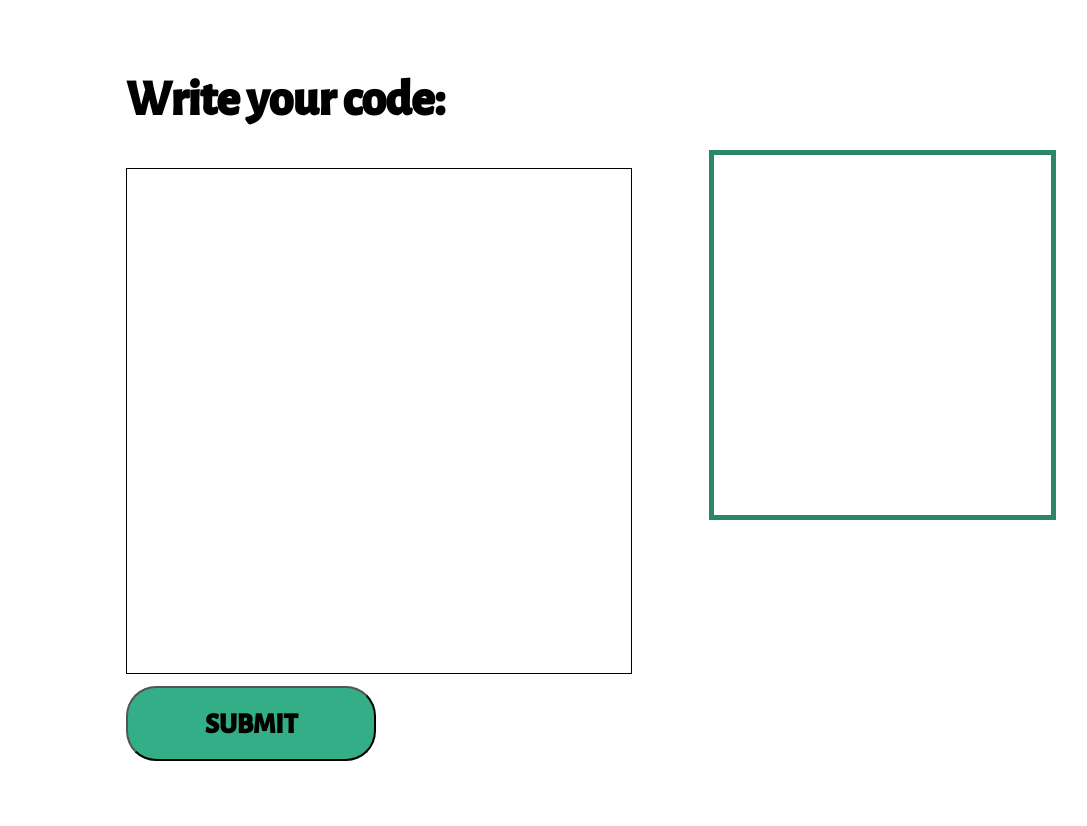
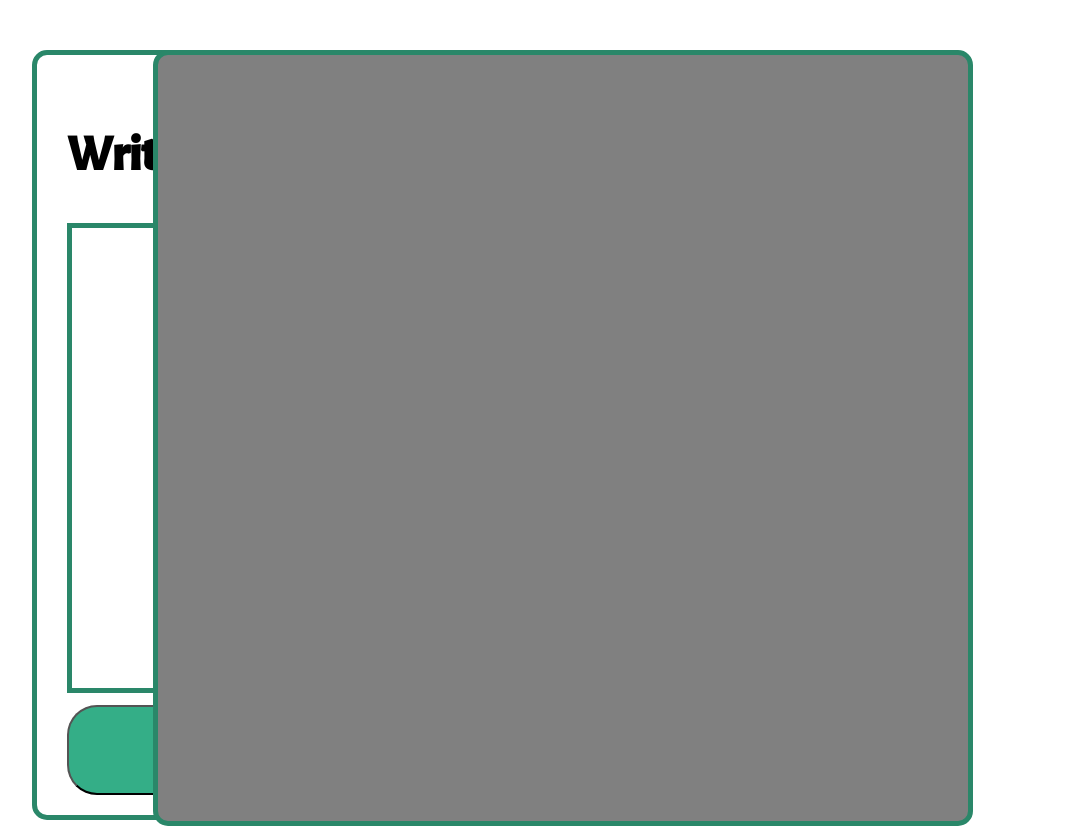
Before and after one commit to m1sklick/HTML-code-realiser, a plain HTML site: page index.html in a window 1280 px wide. Shown: the whole page, without its empty margins (32-1119 px from the left). Before the commit the page ends 800 px from the top, so only its background shows below. Drawn offline with Linux system fonts and the light colour scheme.

Commit message:
some changes in css

```diff
--- a/index.html
+++ b/index.html
@@ -9,15 +9,11 @@
 </head>
 <body>
     <form id="form" class="form">
-        <div>
             <label id="form_code" class="form_code">Write your code:</label>
             <textarea id="code"></textarea>
-        </div>
         <button type="submit" class="form_button">Submit</button>
     </form>
-    <div id="realiser" class="realiser">
-
-    </div>
+    <div id="realiser" class="realiser"></div>
     <script src="script.js"></script>
 </body>
 </html>
--- a/style.css
+++ b/style.css
@@ -10,24 +10,33 @@ body {
     margin: 0;
     padding: 0;
     overflow: hidden;
-    display: flex;
 }
 .form {
+    position: absolute;
+    top: 50px;
     width: 600px;
-    height: 600px;
-    margin-left: 10%;
+    height: 700px;
+    margin-left: 5%;
     padding: 30px;
+    border: 5px solid rgb(42, 135, 105);
+    border-radius: 15px;
 }
 .form_code {
     font-size: 70px;
     font-weight: 700;
 }
 textarea {
-    width: 500px;
-    height: 500px;
+    font-family:Arial, Helvetica, sans-serif;
+    width: 90%;
+    height: 420px;
     font-size: 30px;
+    padding: 20px;
     resize: none;
-    border: 1px solid black;
+    border: 5px solid rgb(42, 135, 105);
+    outline: none;
+}
+textarea:focus {
+    box-shadow: 0 0 20px rgb(42, 135, 105);
 }
 .form_button {
     background-color: rgb(52, 174, 135);
@@ -38,22 +47,28 @@ textarea {
     font-weight: 700;
     font-size: 40px;
     text-align: center;
-    width: 250px;
-    height: 75px;
+    width: 100%;
+    height: 90px;
     border-radius: 30px;
     cursor: pointer;
 }
-.form_button:hover{
+.form_button:hover {
     background-color: rgb(42, 135, 105);
 }
-.form_button:active{
+.form_button:active {
     box-shadow: 4px 7px rgb(22, 71, 55);
 }
-.realiser{
+.realiser {
+    font-family:Arial, Helvetica, sans-serif;
+    background-color: gray;
+    position: absolute;
+    top: 50px;
+    width: 800px;
+    height: 756px;
+    right: 275px;
+    padding: 5px;
+    font-size: 30px;
     border: 5px solid rgb(42, 135, 105);
-    padding: 30px;
-    margin-top: 150px;
-    margin-right: 15%;
-    width: 300px;
-    height: 300px;
+    border-radius: 15px;
+    overflow: auto;
 }
```
